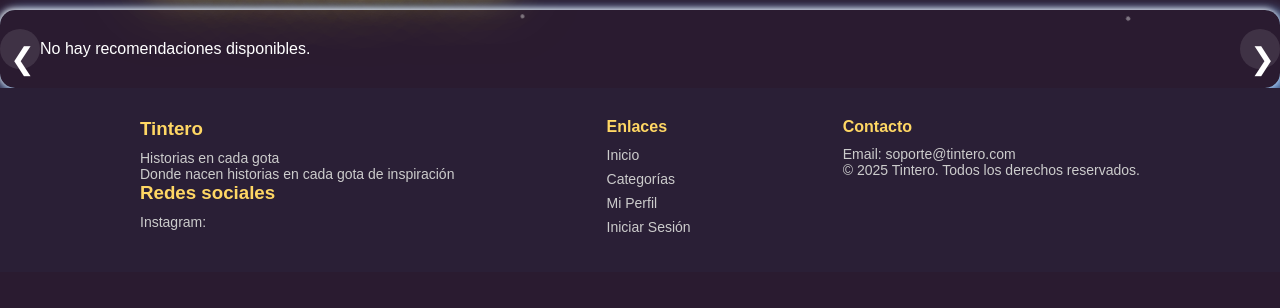
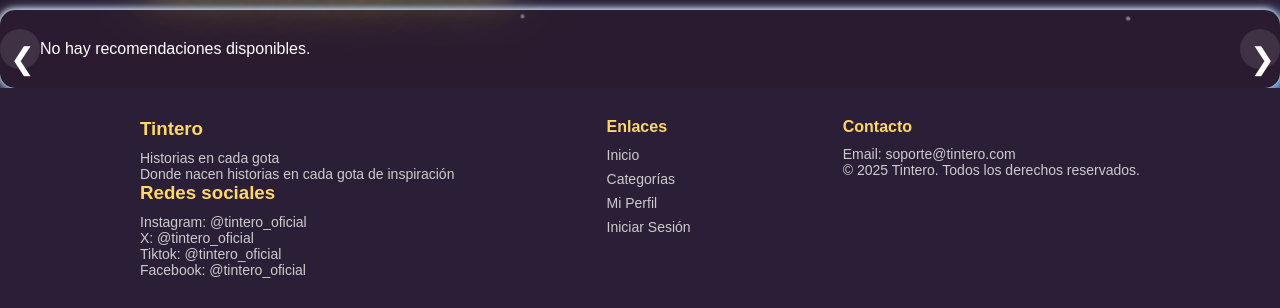
Before and after one commit to SherezadeLc/Tintero, a PHP site: page /menuSuscrito.php in a window 1280 px wide. Shown: the part 634-942 px from the top of the page. Before the commit the page ends 866 px from the top, so only its background shows below. Run offline with PHP 8.4, Linux system fonts and the light colour scheme; data that the repository does not hold is empty.

Commit message:
redes sociales

```diff
--- a/menuSuscrito.php
+++ b/menuSuscrito.php
@@ -255,7 +255,10 @@
                 <p>Historias en cada gota</p>
                 <p>Donde nacen historias en cada gota de inspiración </p>
                 <h3>Redes sociales</h3>
-                <p>Instagram: </p>
+                <p>Instagram: @tintero_oficial</p>
+                <p>X: @tintero_oficial</p>
+                <p>Tiktok: @tintero_oficial</p>
+                <p>Facebook: @tintero_oficial</p>
             </div>
 
             <div class="footer-center">
```
